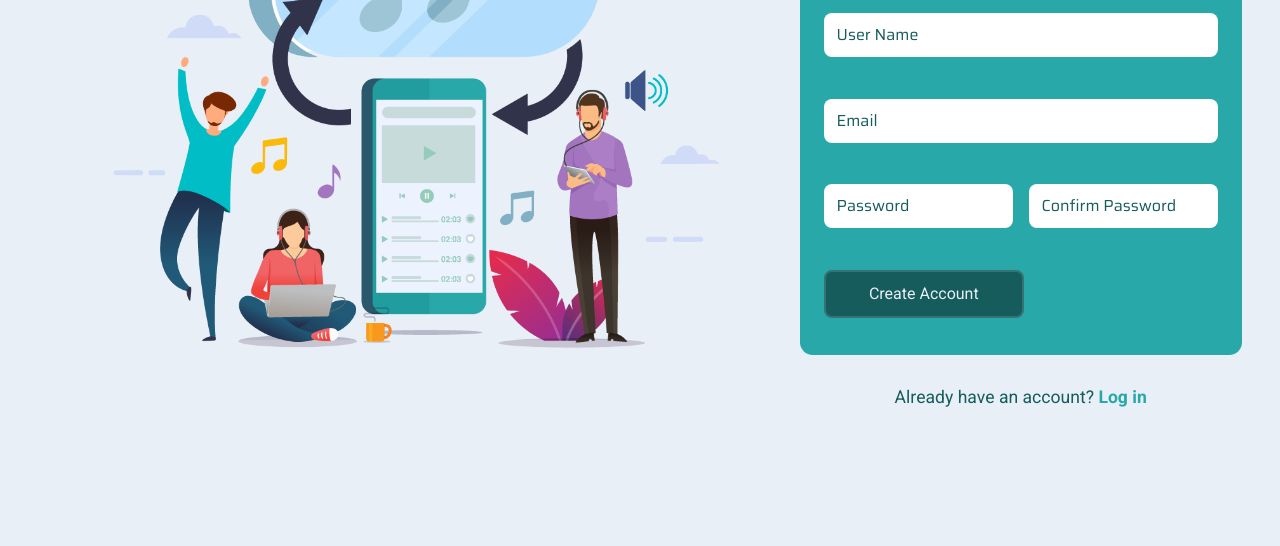
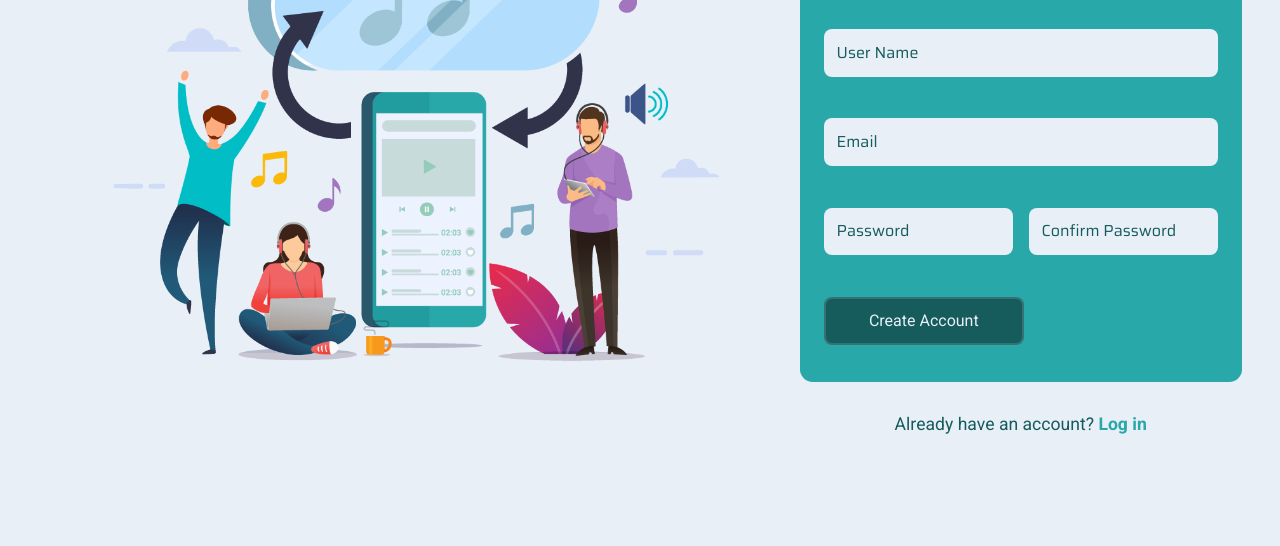
Before and after one commit to mrd010/simple-signup-form, a plain HTML site: page index.html in a window 1280 px wide. Shown: the part 478-1024 px from the top of the page. Before the commit the page ends 997 px from the top, so only its background shows below. Drawn offline with Linux system fonts and the light colour scheme.

Commit message:
Complete with minor bugs Remains js form validation for later

```diff
--- a/css/style.css
+++ b/css/style.css
@@ -27,6 +27,7 @@ button {
   --theme: #29a8aa;
   --theme-darker: #165c5d;
   --theme-darkest: #031010;
+  --error: rgb(236, 55, 0);
   /* font */
   --saira: "Saira", sans-serif;
   --roboto: "Roboto", sans-serif;
@@ -80,7 +81,6 @@ body {
 .form-container label {
   font-family: var(--saira);
   color: var(--theme-darker);
-  cursor: text;
 }
 
 .form-container form.sign-up-form {
@@ -95,7 +95,7 @@ body {
 
 .sign-up-form .inputs-header {
   font-size: 1.2rem;
-  margin: 0.5rem 0;
+  margin: 1rem 0;
 }
 
 .sign-up-form .input-field {
@@ -114,18 +114,27 @@ body {
   color: var(--theme-darkest);
   margin: 0.5rem 0;
   border: none;
+  font-size: 1.2rem;
+  background-color: var(--bg);
 }
 
 .sign-up-form label {
   position: absolute;
-  top: 1rem;
+  top: 1.1rem;
   left: 0.5rem;
+  transition: right 0.1s ease;
+  text-align: left;
+  z-index: 1;
+  user-select: none;
+  cursor: text;
+  background-color: var(--bg);
 }
 
 .sign-up-form button {
-  /* color: var(--bg); */
   background-color: var(--theme-darker);
   border: 2px solid #fff2;
+  cursor: pointer;
+  transition: color 0.1s ease;
 }
 
 .form-container .form-footer {
@@ -142,6 +151,43 @@ body {
 .form-footer a:focus {
   text-decoration: underline;
 }
+
+/* dynamic part */
+
+.form-container button:hover {
+  background-color: #165c5dbb;
+}
+
+.form-container button:active {
+  background-color: #165c5dee;
+}
+
+.form-container input:focus {
+  outline: 2px solid var(--theme-darker);
+}
+
+.form-container input:focus + label,
+.form-container input:not(:placeholder-shown) + label {
+  text-align: right;
+  right: 0.5rem;
+  font-weight: 600;
+  font-size: 80%;
+  top: 0.7rem;
+  left: unset;
+  padding: 0.6rem 5px;
+}
+
+.form-container input:invalid:not(:placeholder-shown),
+.form-container input[type].error {
+  outline: 2px solid var(--error);
+}
+
+.form-container input:invalid:not(:placeholder-shown) + label,
+.form-container input[type].error + label {
+  color: var(--error);
+}
+
+/* media queries */
 
 @media only screen and (min-width: 426px) {
   .header {
@@ -203,8 +249,14 @@ body {
 
   .sign-up-form label {
     position: absolute;
-    top: 1.4rem;
+    right: unset;
+    top: 1.5rem;
+    padding: 0;
     left: 0.7rem;
+    transition: all 0.2s ease;
+    width: 100%;
+    cursor: text;
+    background-color: transparent;
   }
 
   .form-container .input-field {
@@ -220,6 +272,30 @@ body {
 
   .sign-up-form button {
     width: 200px;
+  }
+
+  .form-container input:focus + label,
+  .form-container input:not(:placeholder-shown) + label {
+    top: -1.4rem;
+    left: 0;
+    right: 100%;
+    text-align: left;
+    color: var(--bg);
+    font-weight: 600;
+    font-size: 90%;
+  }
+
+  .form-container input:invalid:not(:placeholder-shown) + label::after,
+  .form-container input[type].error + label::after {
+    content: "⚠️";
+    position: absolute;
+    right: 0.2rem;
+    top: 2.2rem;
+    font-size: 1.3rem;
+    font-weight: normal;
+    font-family: "Times New Roman", Times, serif;
+    background-color: var(--bg);
+    padding: 0.5rem;
   }
 }
 
@@ -280,7 +356,13 @@ body {
 
   .sign-up-form label {
     position: absolute;
-    top: 1.6rem;
+    top: 1.7rem;
     left: 0.8rem;
   }
+  .form-container input:invalid:not(:placeholder-shown) + label::after,
+  .form-container input[type].error + label::after {
+    top: 2.3rem;
+    right: 0.5rem;
+    font-size: 1.3rem;
+  }
 }
--- a/index.html
+++ b/index.html
@@ -29,28 +29,54 @@
           <form action="" method="post" class="sign-up-form">
             <h3 class="inputs-header">Let's do this!</h3>
             <div class="input-field">
+              <input
+                type="text"
+                id="user-name"
+                name="user-name"
+                required
+                placeholder=" "
+                minlength="3"
+                maxlength="16"
+              />
               <label for="user-name" class="no-wrap">User Name</label>
-              <input type="text" id="user-name" name="user-name" required />
             </div>
             <div class="input-field">
+              <input
+                type="email"
+                id="email"
+                name="email"
+                required
+                placeholder=" "
+                maxlength="30"
+              />
               <label for="email">Email</label>
-              <input type="email" id="email" name="email" required />
             </div>
             <div class="container">
               <div class="input-field">
+                <input
+                  type="password"
+                  id="password"
+                  name="password"
+                  required
+                  placeholder=" "
+                  minlength="6"
+                  maxlength="22"
+                />
                 <label for="password">Password</label>
-                <input type="password" id="password" name="password" required />
               </div>
               <div class="input-field">
-                <label for="password-confirm" class="no-wrap"
-                  >Confirm Password</label
-                >
                 <input
                   type="password"
                   id="password-confirm"
                   name="password-confirm"
                   required
+                  placeholder=" "
+                  minlength="6"
+                  maxlength="22"
                 />
+                <label for="password-confirm" class="no-wrap"
+                  >Confirm Password</label
+                >
               </div>
             </div>
             <div class="input-field">
--- a/js/script.js
+++ b/js/script.js
@@ -0,0 +1,18 @@
+const passConfrimInput = document.querySelector("#password-confirm");
+const passInput = document.querySelector("#password");
+
+passConfrimInput.addEventListener("blur", checkPasswordEquality);
+passInput.addEventListener("blur", checkPasswordEquality);
+
+function checkPasswordEquality() {
+  const password = passInput.value;
+  const passwordConfrim = passConfrimInput.value;
+
+  if (!passwordConfrim) {
+    passConfrimInput.classList.remove("error");
+  } else if (password !== passwordConfrim) {
+    passConfrimInput.classList.add("error");
+  } else if (password === passwordConfrim) {
+    passConfrimInput.classList.remove("error");
+  }
+}
```
